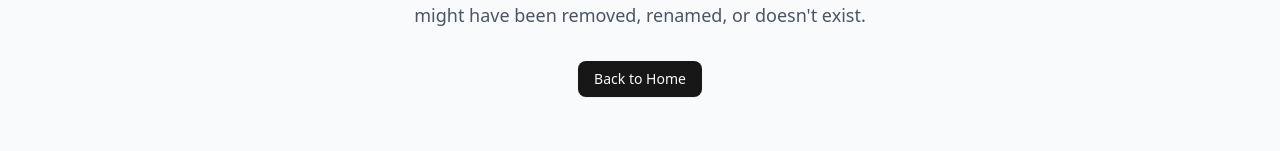
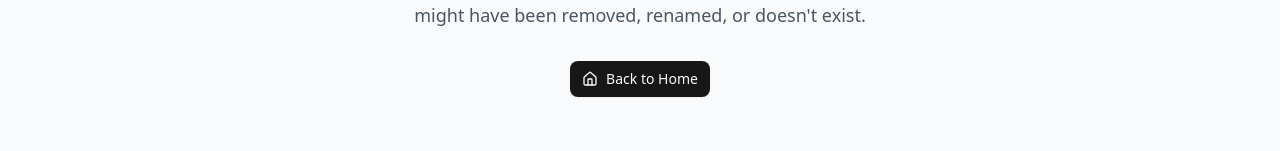
Before and after one commit to BejadiRajeshReddy/Jobv3, a React (Vite) app: page /404 in a window 1280 px wide. Shown: the part 545-696 px from the top of the page. Built offline with nearby package versions, Linux system fonts and the light colour scheme.

Commit message:
Fix Button Icon Prop Implementation

```diff
--- a/src/components/ui/Button.jsx
+++ b/src/components/ui/Button.jsx
@@ -38,7 +38,7 @@ const buttonVariants = cva(
   }
 );
 
-function Button({ className, variant, size, asChild = false, ...props }) {
+function Button({ className, variant, size, asChild = false, leftIcon, children, ...props }) {
   const Comp = asChild ? Slot : "button";
 
   return (
@@ -46,7 +46,10 @@ function Button({ className, variant, size, asChild = false, ...props }) {
       data-slot="button"
       className={cn(buttonVariants({ variant, size, className }))}
       {...props}
-    />
+    >
+      {leftIcon}
+      {children}
+    </Comp>
   );
 }
 
--- a/src/pages/NotFoundpage.jsx
+++ b/src/pages/NotFoundpage.jsx
@@ -24,7 +24,7 @@ const NotFoundPage = () => {
 
         <div className="flex justify-center space-x-4">
           <Link to="/">
-            <Button LeftIcon={<Home className="h-5 w-5" />}>
+            <Button leftIcon={<Home className="h-5 w-5" />}>
               Back to Home
             </Button>
           </Link>
```
